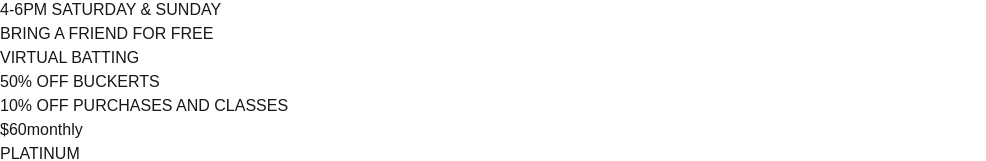
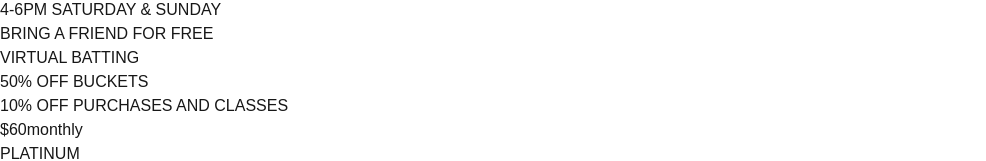
Before and after one commit to cboydstun/elevate-sports-garage, a Next.js app: page / in a window 1280 px wide. Shown: the part 576-737 px from the top of the page, without its empty margins (0-986 px from the left). Built offline with nearby package versions, Linux system fonts and the light colour scheme.

Commit message:
spelling error

```diff
--- a/src/app/page.tsx
+++ b/src/app/page.tsx
@@ -132,7 +132,7 @@ export default function Home() {
                     </li>
                     <li className="flex items-center">VIRTUAL BATTING</li>
                     <li className="flex items-center font-bold">
-                      50% OFF BUCKERTS
+                      50% OFF BUCKETS
                     </li>
                     <li className="flex items-center font-bold">
                       10% OFF PURCHASES AND CLASSES
```
